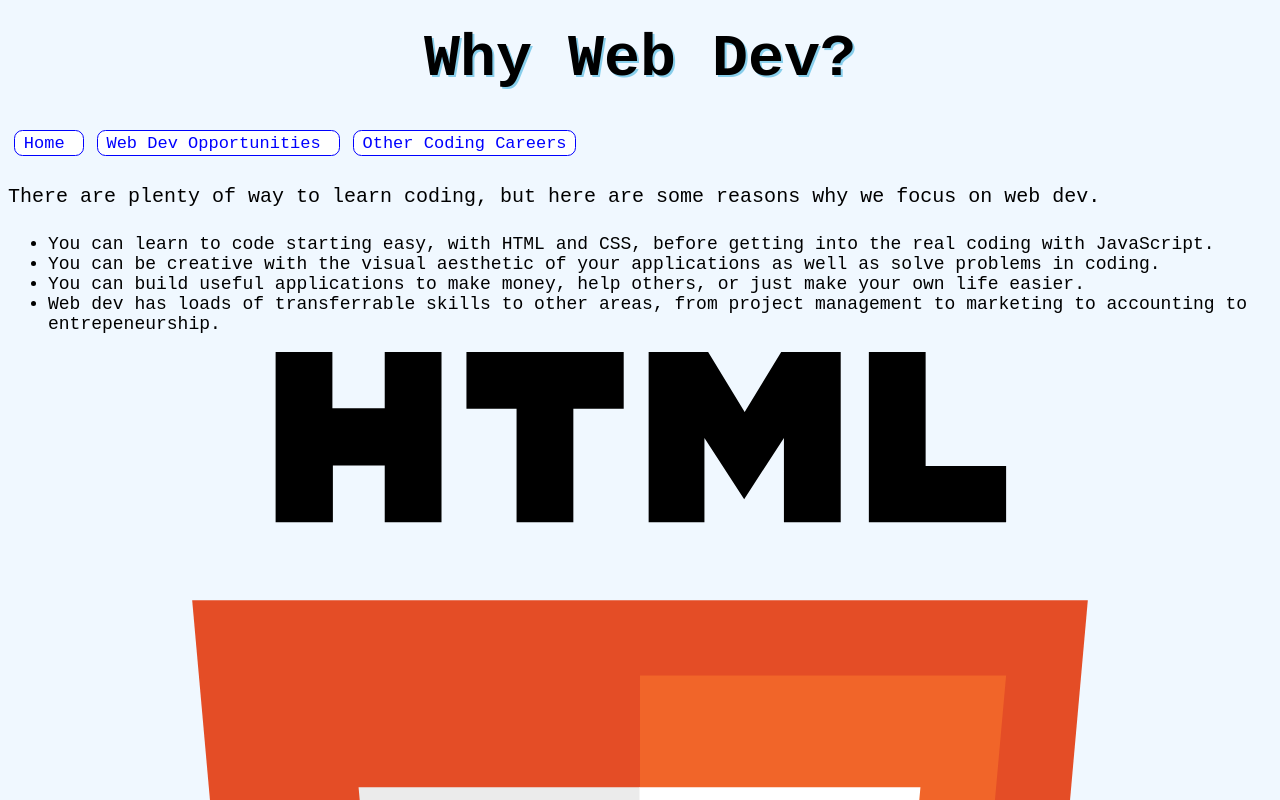
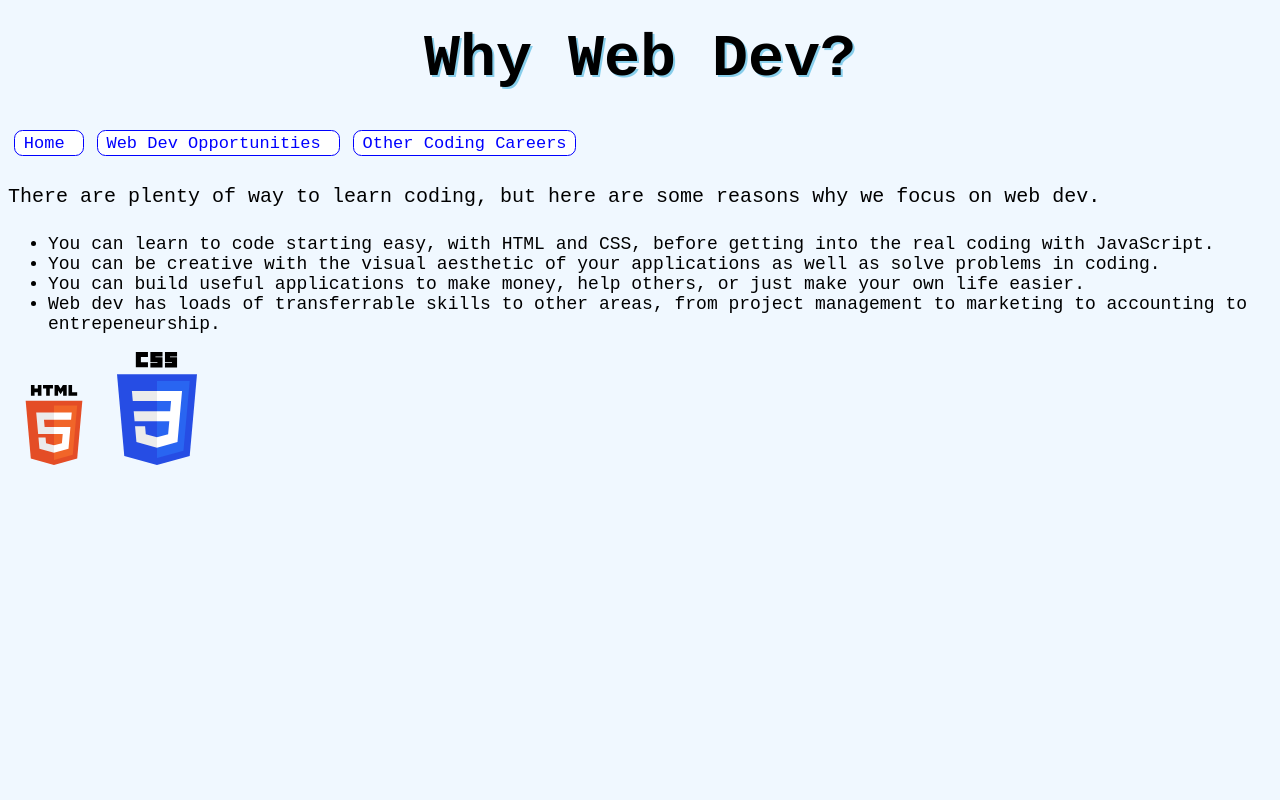
Before and after one commit to craighead-diocesan-school/why-web-dev-Username-ray, a plain HTML site: page index.html in a window 1280 px wide. Shown: the top 800 px of the page. Drawn offline with Linux system fonts and the light colour scheme.

Commit message:
Style the images

```diff
--- a/index.html
+++ b/index.html
@@ -46,4 +46,9 @@
   ul{
     font-size: 18px;
   }
+  img {
+  width: 5rem;
+  margin-left: 0.5%;
+  margin-right: 0.5%;
+  }
 </style>
```
